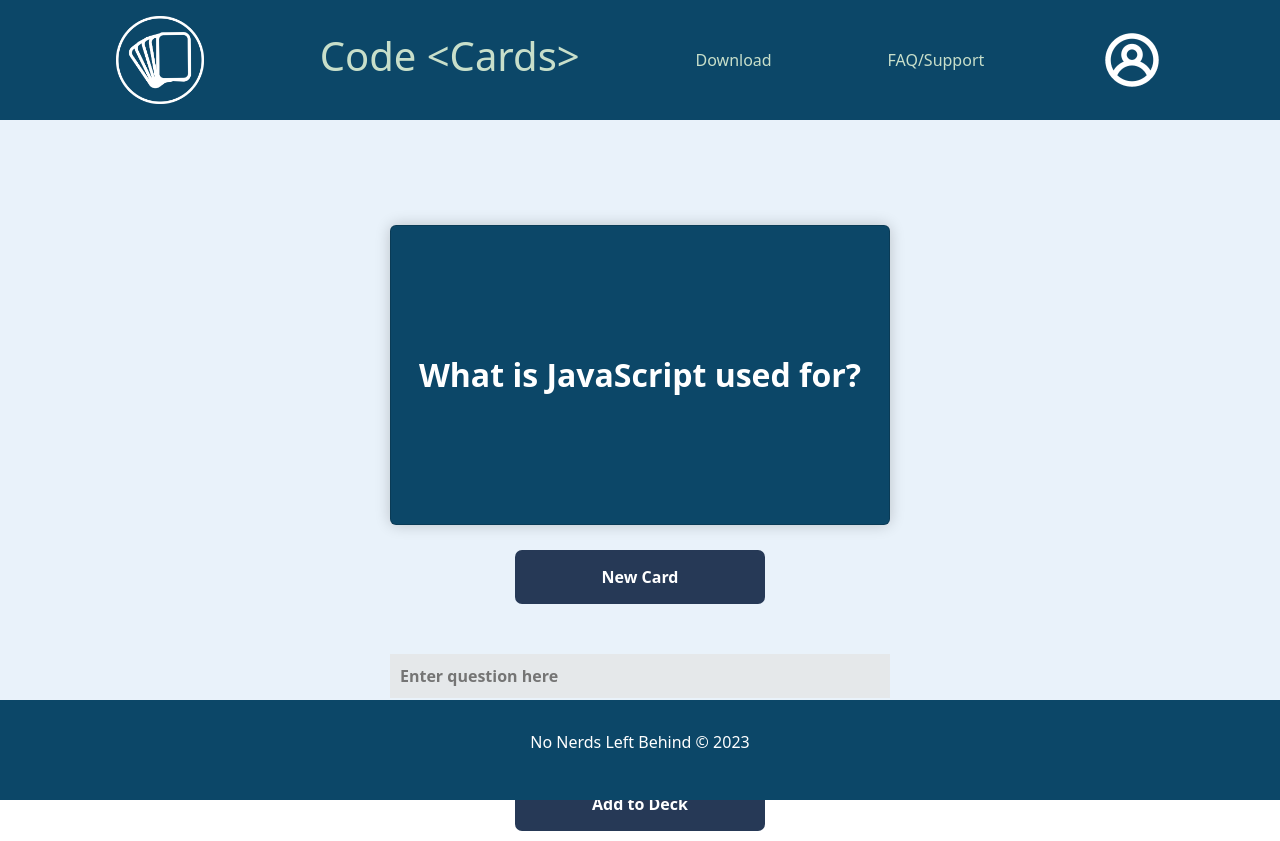
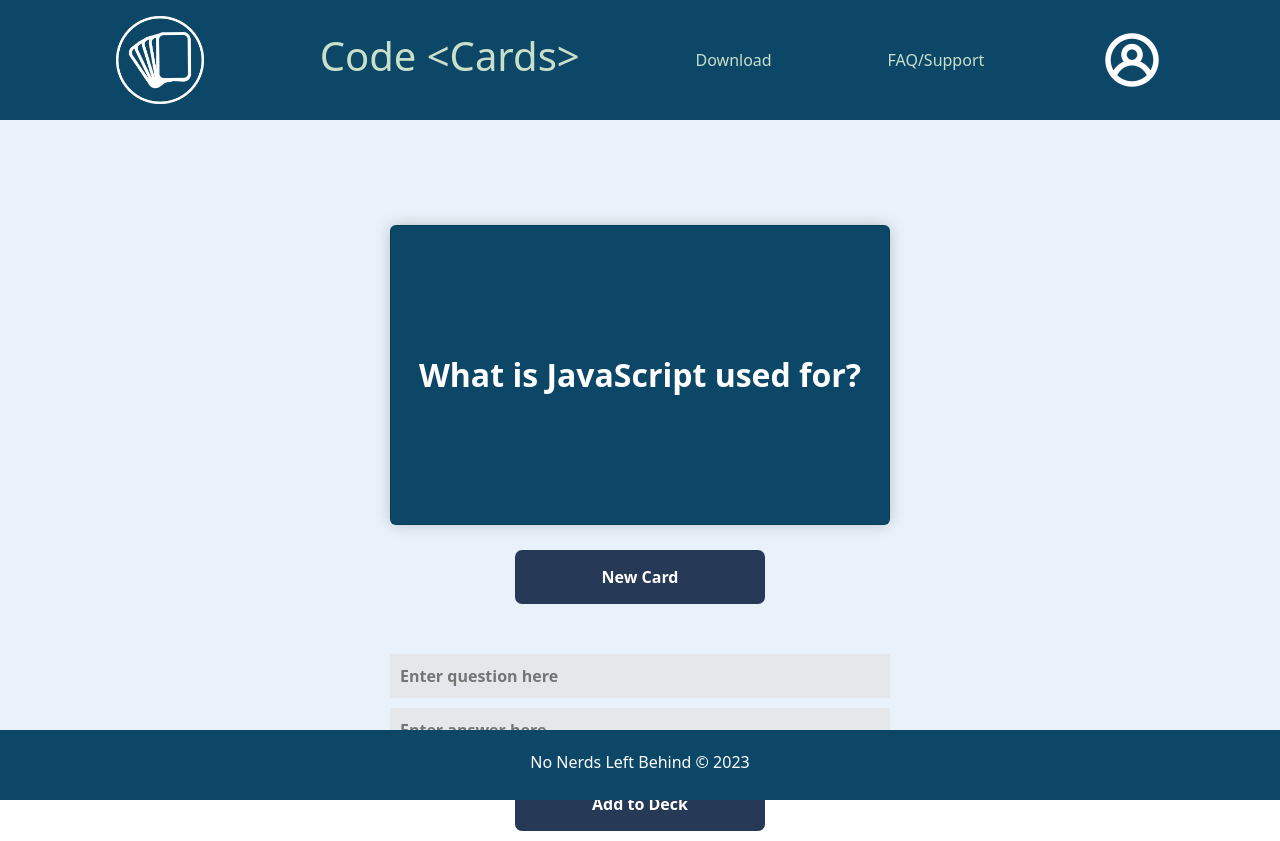
Before and after one commit to SchoolOfCode/bc14_w7_project-frontend-nnlb-darren-george-deen-ben, a React (Create React App) app in the folder codecards/: page / in a window 1280 px wide. Built offline with nearby package versions, Linux system fonts and the light colour scheme.

Commit message:
minor CSS changes (profile icon resize, span on pseudo links in header, small footer)

```diff
--- a/codecards/src/App.css
+++ b/codecards/src/App.css
@@ -32,6 +32,11 @@
 
 .App-link {
   color: #61dafb;
+}
+
+.headerLink {
+  cursor: pointer;
+
 }
 
 @keyframes App-logo-spin {
@@ -69,7 +74,7 @@
 }
 
 .profile-icon {
-  width: 5%;
+  width: 4em;
 }
 
 .landing-buttons-container {
@@ -94,12 +99,12 @@
   position: fixed;
   bottom: 0;
   background-color: #0c4768;
-  height: 100px;
+  height: 70px;
 }
 
 .footer p {
   color: white;
-  margin-top: 30px;
+  margin-top: 20px;
 }
 
 .new-card-button {
--- a/codecards/src/components/Header.js
+++ b/codecards/src/components/Header.js
@@ -8,12 +8,13 @@ const Header = () => {
       <img className="logo" src={require("../assets/logoFinal.png")} alt=""/>
       <h1>Code &lt;Cards&gt;</h1>
 
-      <p>
+      <span className="headerLink">
         Download
-      </p>
-      <p>
+      </span>
+
+      <span className="headerLink">
         FAQ/Support
-      </p>
+      </span>
       <img className="profile-icon" src={require("../assets/profile_white.png")} alt=""/>
     </header>
   )
```
